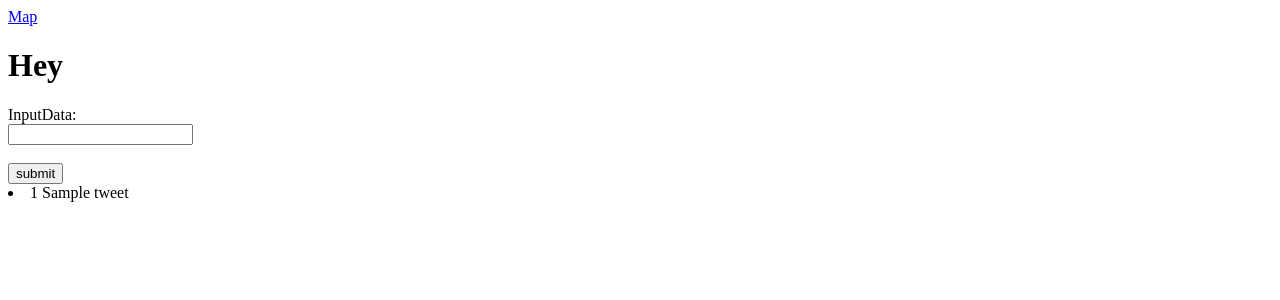
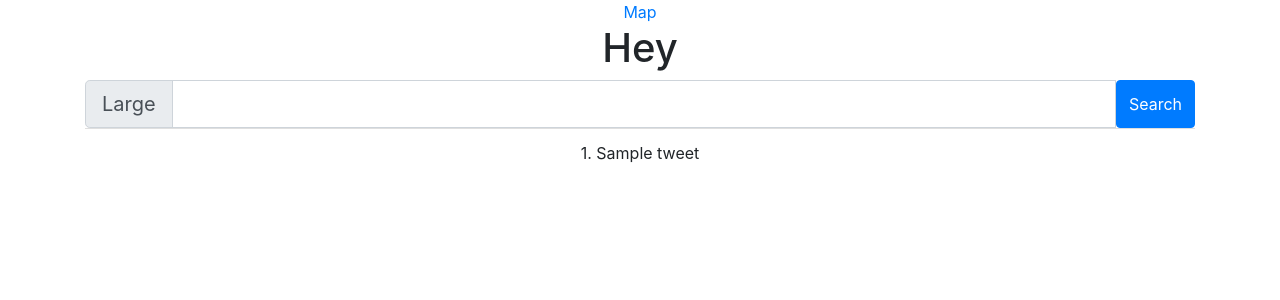
Before and after one commit to adialachar/CS172ProjTwo, a Flask app: template templates/index.html in a window 1280 px wide. Shown: the top 300 px of the page. Run offline with Flask 2, Linux system fonts and the light colour scheme; the template is opened without the code that fills it: most values are stand-ins (such as "Sample title", 1, 10 or a date in 2020); some libraries are stand-ins or nearby versions.

Commit message:
Update index.html

```diff
--- a/templates/index.html
+++ b/templates/index.html
@@ -1,28 +1,70 @@
-<!DOCTYPE html>
-	<html>
+<!doctype html>
+<html lang="en">
+  <head>
+    <!-- Required meta tags -->
+    <meta charset="utf-8">
+    <meta name="viewport" content="width=device-width, initial-scale=1, shrink-to-fit=no">
+
+    <!-- Bootstrap CSS -->
+    <link rel="stylesheet" href="https://maxcdn.bootstrapcdn.com/bootstrap/4.0.0/css/bootstrap.min.css" integrity="sha384-Gn5384xqQ1aoWXA+058RXPxPg6fy4IWvTNh0E263XmFcJlSAwiGgFAW/dAiS6JXm" crossorigin="anonymous">
+
+    <title>Hello, world!</title>
+  </head>
+  <body>
 
 
+	  <div class="container" align = center>
 		<a href="/map"> Map </a>
 
 
 
 		<h1>Hey </h1>
-
+		<!--
 		<form action = "" method = post>
 			InputData:<br>
 		<input type = "text" name = "query"><br><br>
 		<input type = "submit" value = submit></form>
+		  -->
 
 
+
+
+		  <form action = "" method = post>
+		  <div class="input-group input-group-lg">
+  <div class="input-group-prepend">
+    <span class="input-group-text" id="inputGroup-sizing-lg">Large</span>
+  </div>
+  <input type="text" class="form-control" aria-label="Large" aria-describedby="inputGroup-sizing-sm" name = "query">
+			  <button type="submit" class="btn btn-primary" value = submit>Search</button>
+</div>
+		  </form>
+
+
+
+
+		<ul class="list-group list-group-flush">
 		{% if just_tweets is not none %}
 
 			{%for tweet in just_tweets %}
 
-				<li>{{loop.index}} {{tweet}}</li>
+				<li class="list-group-item">{{loop.index}}. {{tweet}}</li>
 			{% endfor %}
 		{% endif %}
 
 
 
+		</div>
 
-	</html>
+
+
+
+
+
+
+    <!-- Optional JavaScript -->
+    <!-- jQuery first, then Popper.js, then Bootstrap JS -->
+    <script src="https://code.jquery.com/jquery-3.2.1.slim.min.js" integrity="sha384-KJ3o2DKtIkvYIK3UENzmM7KCkRr/rE9/Qpg6aAZGJwFDMVNA/GpGFF93hXpG5KkN" crossorigin="anonymous"></script>
+    <script src="https://cdnjs.cloudflare.com/ajax/libs/popper.js/1.12.9/umd/popper.min.js" integrity="sha384-ApNbgh9B+Y1QKtv3Rn7W3mgPxhU9K/ScQsAP7hUibX39j7fakFPskvXusvfa0b4Q" crossorigin="anonymous"></script>
+    <script src="https://maxcdn.bootstrapcdn.com/bootstrap/4.0.0/js/bootstrap.min.js" integrity="sha384-JZR6Spejh4U02d8jOt6vLEHfe/JQGiRRSQQxSfFWpi1MquVdAyjUar5+76PVCmYl" crossorigin="anonymous"></script>
+  </body>
+</html>
```
